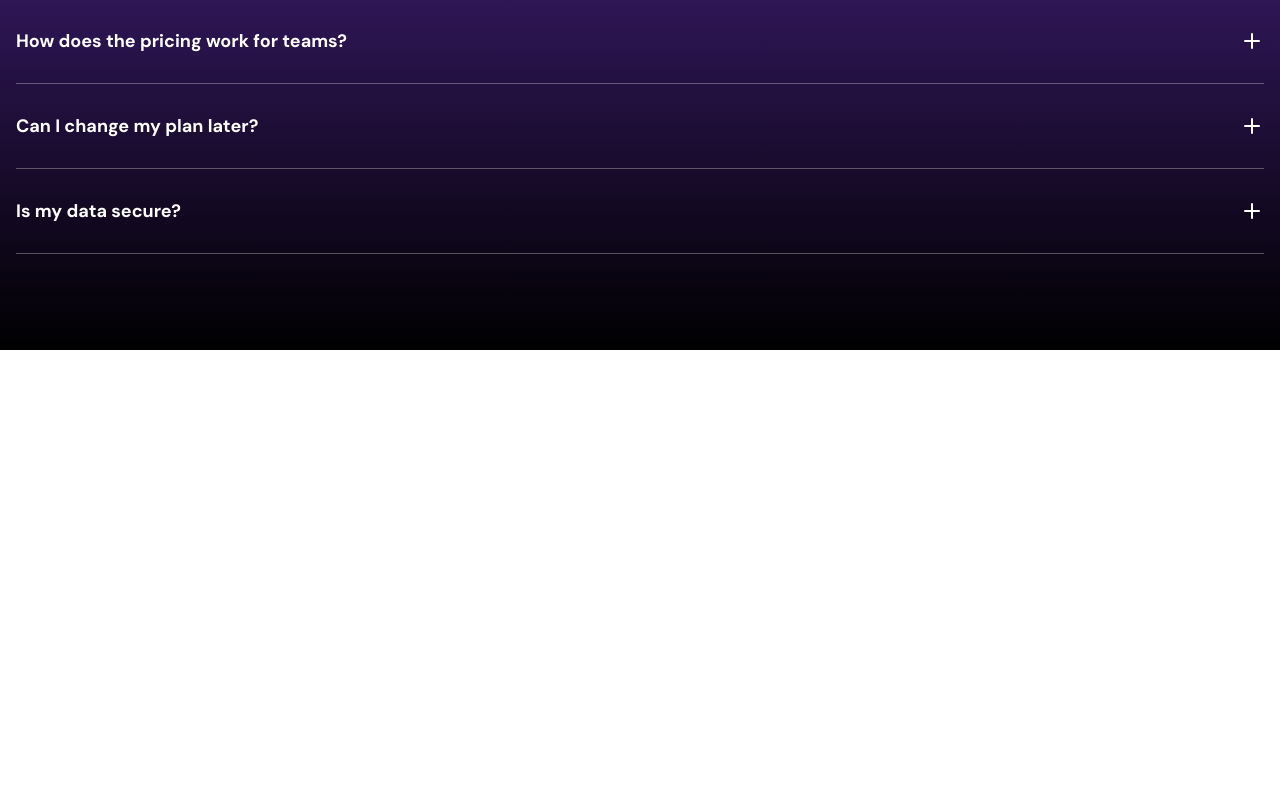
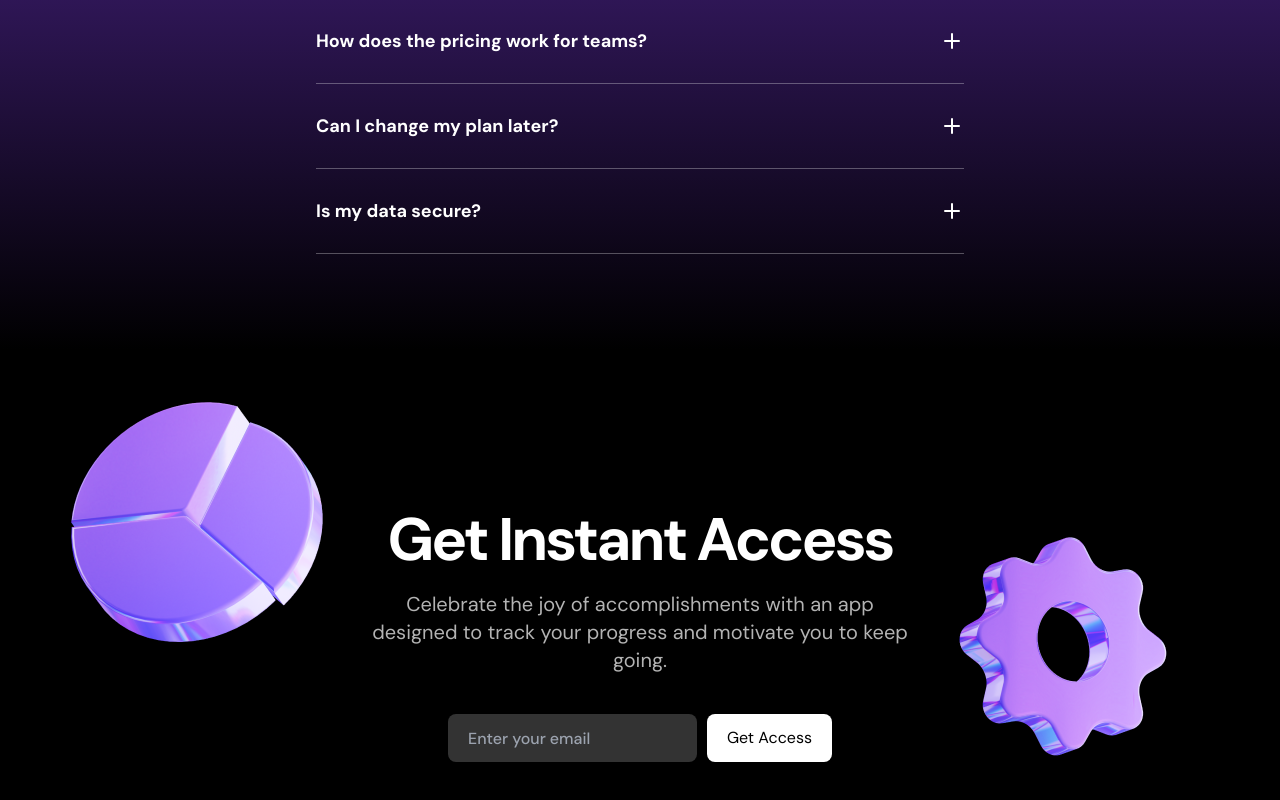
Before and after one commit to harshit-senpai/HackIndia-spark-4-2025-Pookies, a Next.js app in the folder dark-landing/: page / in a window 1280 px wide. Shown: the part 3240-4040 px from the top of the page. Before the commit the page ends 3590 px from the top, so only its background shows below. Built offline with nearby package versions, Linux system fonts and the light colour scheme.

Commit message:
dark-landing_CTA

```diff
--- a/dark-landing/src/components/CallToAction.tsx
+++ b/dark-landing/src/components/CallToAction.tsx
@@ -1,3 +1,39 @@
+import helixImage from "../assets/images/helix2.png";
+import emojiStar from "../assets/images/emojistar.png";
+import Image from "next/image";
+
 export const CallToAction = () => {
-  return null;
+  return (
+    <div className="bg-black text-white text-center py-[72px] sm:py-40  overflow-hidden">
+      <div className="container max-w-xl relative">
+        <Image
+          src={helixImage}
+          className="absolute top-6 left-[calc(100%+24px)]"
+          alt="Helix"
+        />
+        <Image
+          src={emojiStar}
+          className="absolute -top-[120px] right-[calc(100%+24px)]"
+          alt="Emoji Star"
+        />
+        <h2 className="font-bold text-5xl sm:text-6xl tracking-tighter">
+          Get Instant Access
+        </h2>
+        <p className="text-xl text-white/70 mt-5">
+          Celebrate the joy of accomplishments with an app designed to track
+          your progress and motivate you to keep going.
+        </p>
+        <form className="mt-10 flex flex-col gap-2.5 max-w-sm mx-auto sm:flex-row">
+          <input
+            type="email"
+            placeholder="Enter your email"
+            className="py-2 sm:h-12 bg-white/20 rounded-lg px-5 font-medium placeholder:text-[#9CA3AF] flex-1"
+          />
+          <button className="bg-white text-black h-10 sm:h-12 rounded-lg px-5">
+            Get Access
+          </button>
+        </form>
+      </div>
+    </div>
+  );
 };
--- a/dark-landing/src/components/FAQs.tsx
+++ b/dark-landing/src/components/FAQs.tsx
@@ -51,12 +51,12 @@ const AccordionItem = ({
 
 export const FAQs = () => {
   return (
-    <section className="bg-black py-[72px] text-white sm:py-24 bg-gradient-to-b from-[#5D2CAB] to-black">
-      <div className="container">
-        <h2 className="text-center sm:max-w-[648px] text-5xl sm:text-6xl font-semibold tracking-tighter">
+    <section className="bg-black  py-[72px] text-white sm:py-24 bg-gradient-to-b from-[#5D2CAB] to-black">
+      <div className="container ">
+        <h2 className="text-center mx-auto sm:max-w-[648px] text-5xl sm:text-6xl font-semibold tracking-tighter">
           Frequently asked questions
         </h2>
-        <div className="mt-12 max-w[648px]">
+        <div className="mt-12 max-w-[648px] mx-auto">
           {items.map((item) => (
             <AccordionItem key={item.question} {...item} />
           ))}
```
